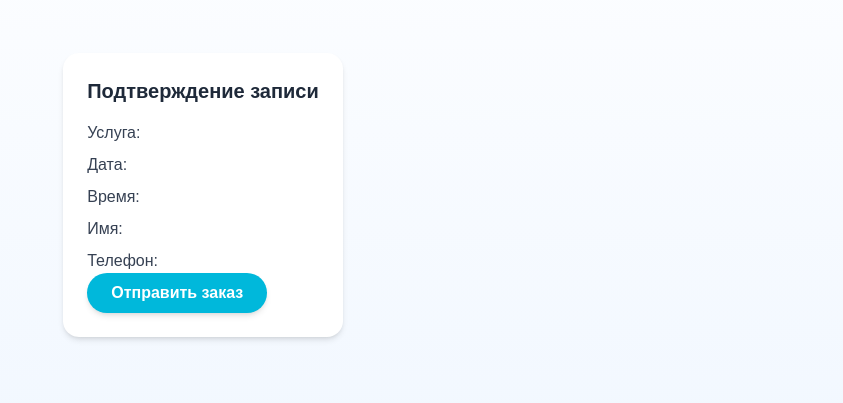
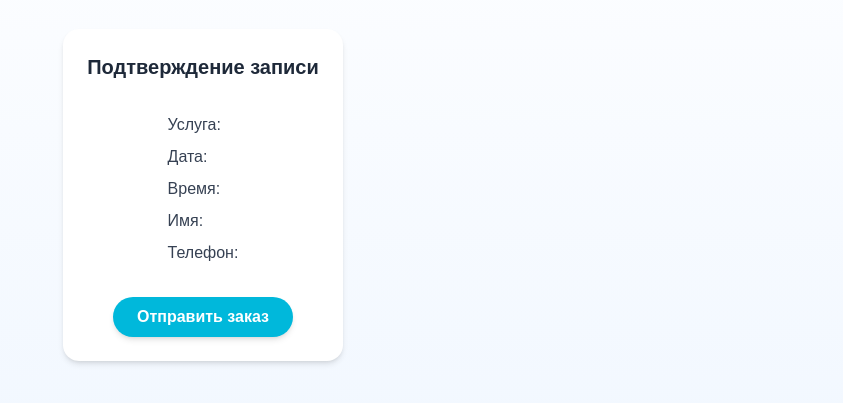
Before and after one commit to butuzz74/massagebook-web, a Next.js app: page /checkdata in a window 1280 px wide. Shown: the part 217-620 px from the top of the page, without its empty margins (437-1280 px from the left). Built offline with nearby package versions, Linux system fonts and the light colour scheme.

Commit message:
recieve telegramId

```diff
--- a/app/page.tsx
+++ b/app/page.tsx
@@ -1,8 +1,24 @@
+"use client";
+
 import { configForHomePage } from "../config/configForHomePage";
 import Image from "next/image";
 import NavigationButton from "@/UIComponents/NavigationButton";
+import WebApp from "@twa-dev/sdk";
+import { useEffect } from "react";
+import { useBookingStore } from "@/store/bookingStore";
+import { TelegramUserData } from "@/types/types";
 
 export default function Home() {
+    const { setBookingField } = useBookingStore();
+    useEffect(() => {
+        if (WebApp.initData) {
+            const telegramUserID = WebApp.initDataUnsafe
+                .user as TelegramUserData;
+            console.log(telegramUserID.id);
+            setBookingField("telegramId", telegramUserID.id);
+        }
+    }, []);
+
     return (
         <main className="flex min-h-screen flex-col items-center justify-around px-4 py-8 bg-gradient-to-b from-white to-blue-50">
             <h1 className="text-3xl font-bold text-blue-700 mb-4 text-center">
--- a/components/checkdata/BookingSummaryCard.tsx
+++ b/components/checkdata/BookingSummaryCard.tsx
@@ -20,11 +20,11 @@ export const BookingSummaryCard = ({
     }, []);
 
     return (
-        <div className="max-w-md mx-auto mt-6 rounded-2xl shadow-md p-6 bg-white">
-            <h2 className="text-xl font-semibold mb-4 text-gray-800">
+        <div className="flex flex-col items-center max-w-md mx-auto mt-6 rounded-2xl shadow-md p-6 bg-white">
+            <h2 className="text-xl font-semibold mb-8 text-gray-800">
                 Подтверждение записи
             </h2>
-            <div className="space-y-2 text-gray-700">
+            <div className="space-y-2 text-gray-700 mb-8">
                 <div>
                     <span className="font-medium">Услуга: </span>
                     <span>{massage}</span>
--- a/components/clientdata/ClientDataForm.tsx
+++ b/components/clientdata/ClientDataForm.tsx
@@ -31,7 +31,7 @@ export default function ClientForm() {
         setBookingField("phone", phone);
         router.push("/checkdata");
     };
-    console.log(phone);
+
     return (
         <form
             onSubmit={handleSubmit}
--- a/components/datetimeselection/DatePicker.tsx
+++ b/components/datetimeselection/DatePicker.tsx
@@ -65,8 +65,8 @@ export default function DatePicker({ workdays }: { workdays: WorkDay[] }) {
     }, [selected]);
 
     return (
-        <div className="p-4 flex flex-col items-center">
-            <h2 className="text-xl font-semibold mb-4">Выберите дату:</h2>
+        <div className="p-4 flex flex-col items-center justify-around">
+            <h2 className="text-3xl font-semibold mb-10">Выберите дату:</h2>
             {availableDays ? (
                 <DayPicker
                     mode="single"
```
Also changed, not shown: types/types.ts (+9 -0 lines).
